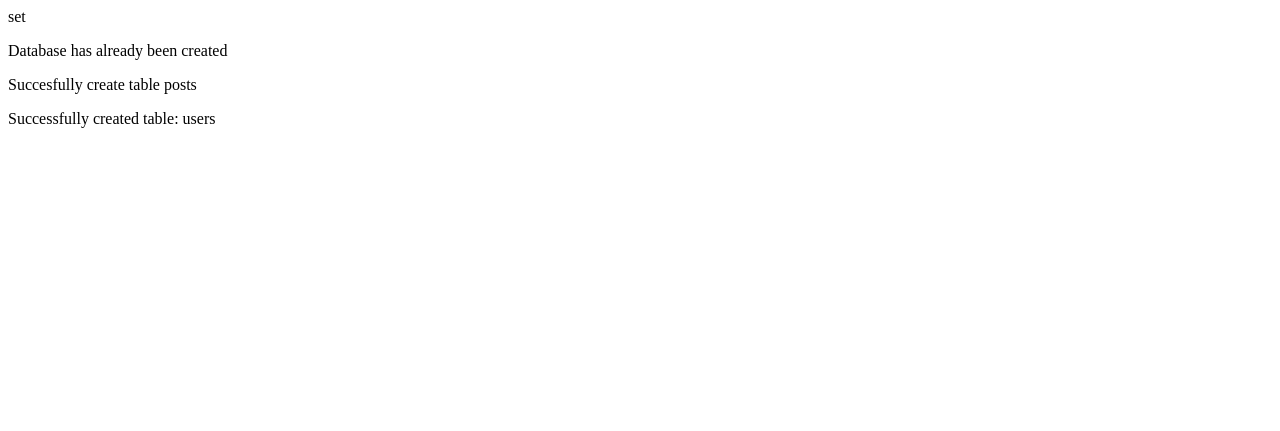
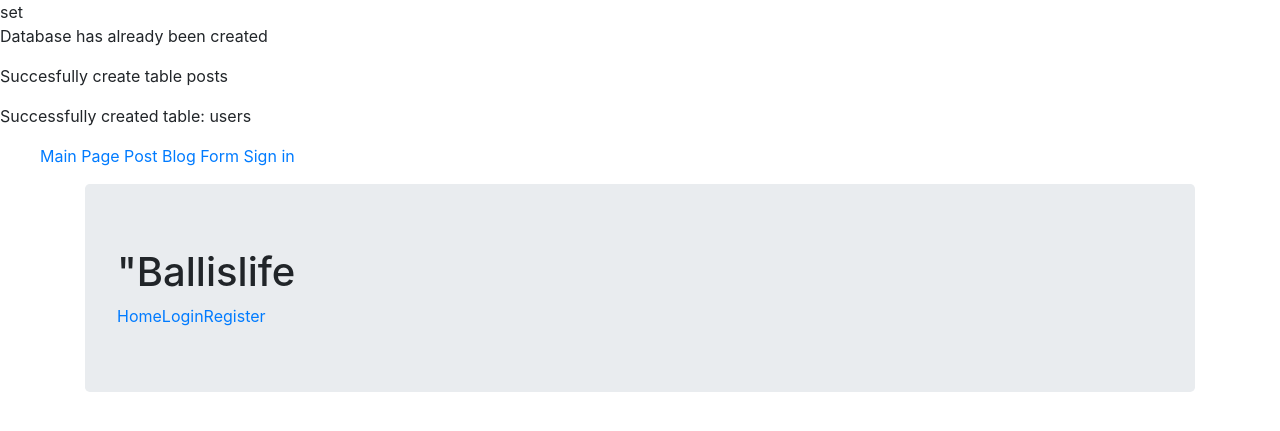
Before and after one commit to 1lazarus/MorrisLBlog, a PHP site: page / in a window 1280 px wide. Shown: the top 431 px of the page. Run offline with PHP 8.4, Linux system fonts and the light colour scheme; data that the repository does not hold is empty; some libraries are stand-ins or nearby versions.

Commit message:
no message

```diff
--- a/controller/create-post.php
+++ b/controller/create-post.php
@@ -4,7 +4,7 @@
  $connection = new mysqli($host,$username,$password,$database);
 
 $title = filter_input(INPUT_POST,"title", FILTER_SANITIZE_STRING);
-$post = filter_input(INPUT_POST, "post");
+$post = filter_input(INPUT_POST, "post", FILTER_SANITIZE_STRING);
 
 $query = $_SESSION["connection"]->query("INSERT INTO posts SET title = '$title' , post ='$post'");
 if($query){
--- a/index.php
+++ b/index.php
@@ -1,12 +1,24 @@
-
-        <?php
-        require_once (__DIR__."/controller/login-verify.php");
+<link type="text/css" rel="stylesheet" href="bootstrap-3.3.2-dist/css/bootstrap.css">
+<link type="text/css" rel="stylesheet" href="bootstrap-3.3.2-dist/css/bootstrap.min.css">
+<link type="text/css" rel="stylesheet" href="view/custom-style.css">
+        <?php //links for all my other pages//
         require_once (__DIR__. "/view/header.php");
         require_once (__DIR__."/controller/create-db.php");
         require_once (__DIR__."/view/footer.php");
-        if(authenticateUsers()) {
         require_once (__DIR__."/view/navigation.php");
-        }
-        require_once (__DIR__."/controller/read-posts.php");
+        ?>
+<div class="container">
+    <!--//code to start the jumbo tron//-->
+    <div class="jumbotron">
 
-        ?>
+        <h1>"Ballislife</h1>
+<ul class="nav nav-pills">
+    <li role="presentation" class="active"><a href="index.php">Home</a></li>
+    <li role="presentation"><a href="login.php">Login</a></li>
+    <li role="presentation"><a href="register.php">Register</a></li>
+</ul>
+
+    </div>
+</div>
+  <script src="http://ajax.googleapis.com/ajax/libs/jquery/1.11.0/jquery.min.js"></script>
+  <script src="bootstrap-3.3.2-dist/js/bootstrap.min.js"></script>
--- a/view/navigation.php
+++ b/view/navigation.php
@@ -1,9 +1,16 @@
 <?php
 require_once(__DIR__. "/../model/config.php");
 ?>
-
+<!--links to pages from my navbar-->
 <nav>
     <ul>
-        <li><a href="<?php echo $path . "/post.php"?>">Blog Post Form</a></li>
+
+
+        <a class="blogPost" href="<?php echo $path . "/index.php"; ?>">Main Page</a>
+
+          <a class="blogPost" href="<?php echo $path . "/post.php"; ?>">Post Blog Form</a>
+            <a class="blogPost" href="<?php echo $path . "/login.php"; ?>">Sign in</a>
+
+
     </ul>
 </nav>
--- a/view/register-form.php
+++ b/view/register-form.php
@@ -1,3 +1,6 @@
+<link type="text/css" rel="stylesheet" href="bootstrap-3.3.2-dist/css/bootstrap.css">
+<link type="text/css" rel="stylesheet" href="bootstrap-3.3.2-dist/css/bootstrap.min.css">
+<link type="text/css" rel="stylesheet" href="view/custom-style.css">
 <?php
 
 require_once (__DIR__."/../model/config.php");
@@ -8,16 +11,19 @@
 
 <form method="post" action="<?php echo $path . "/controller/create-user.php";?>">
     <div>
+        <!--//email you need to register//-->
         <label for="email"> Email:</label>
         <input type="text" name="email"/>
     </div>
 
     <div>
+        <!--username you use to register-->
         <label for="username">Username:</label>
         <input type="text" name="username"/>
     </div>
 
     <div>
+        <!--password for register page-->
         <label for="password">Password:</label>
         <input type="password" name="password"/>
     </div>
```
Also changed, not shown: controller/login-user.php (+16 -2 lines), post.php (+4 -3 lines), view/form.php (+8 -1 lines), view/login-form.php (+5 -2 lines), 1 other file.
